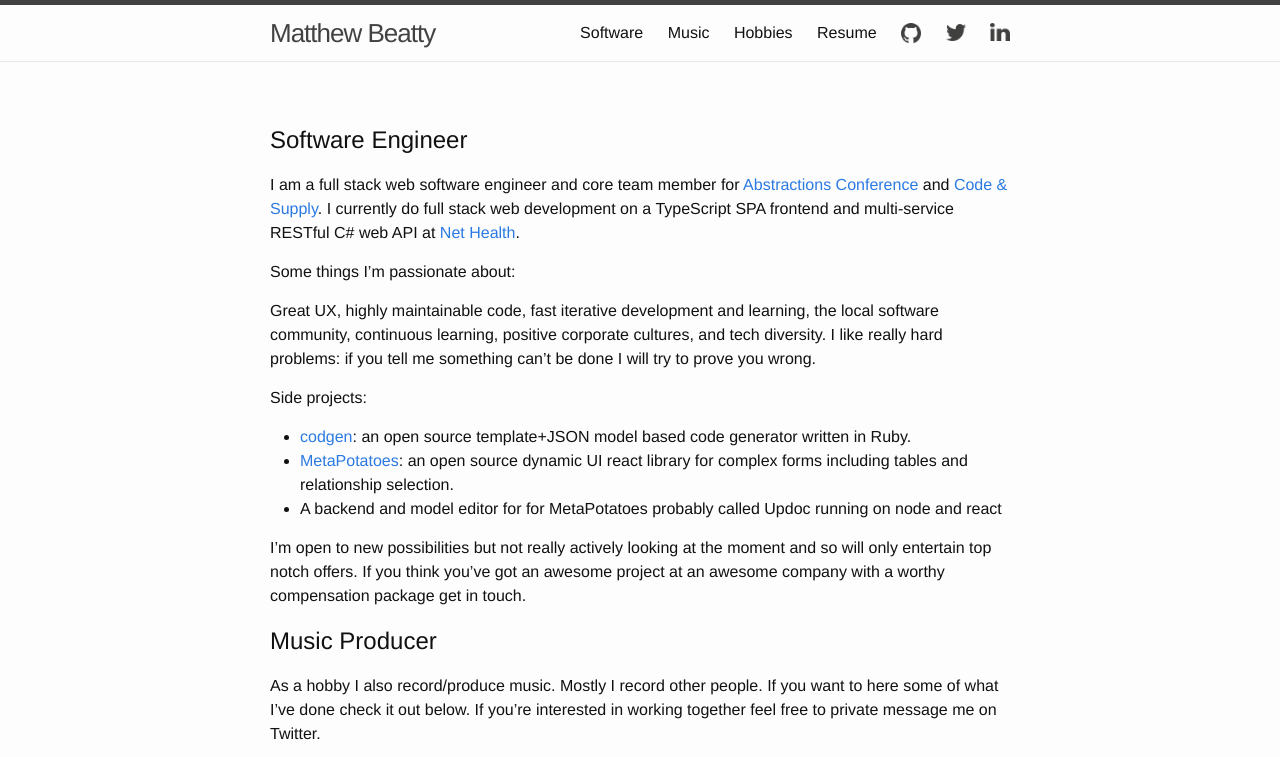
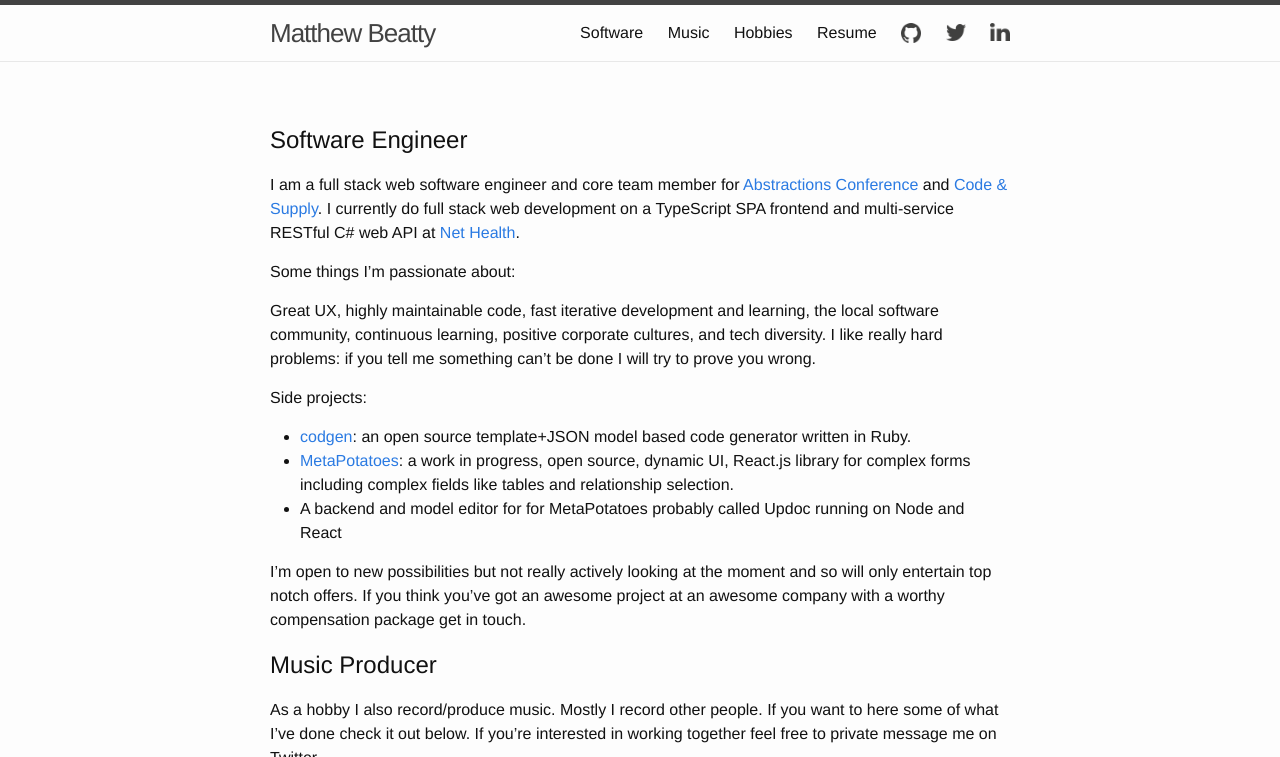
Before and after one commit to beattyml1/beattyml1.github.io, a Jekyll site: the page built from index.md, in a window 1280 px wide and 900 px high, cut to the strip 0-757 px from the top of the window. Built offline with Jekyll 4.4.1, drawn with Linux system fonts in a browser that asks for light colours.

Commit message:
Update index.md

```diff
--- a/index.md
+++ b/index.md
@@ -13,8 +13,8 @@ Great UX, highly maintainable code, fast iterative development and learning, the
 Side projects:
 
 - [codgen](https://github.com/beattyml1/codgen): an open source template+JSON model based code generator written in Ruby.
-- [MetaPotatoes](https://github.com/beattyml1/MetaPotatoes): an open source dynamic UI react library for complex forms including tables and relationship selection.
-- A backend and model editor for for MetaPotatoes probably called Updoc running on node and react
+- [MetaPotatoes](https://github.com/beattyml1/MetaPotatoes): a work in progress, open source, dynamic UI, React.js library for complex forms including complex fields like tables and relationship selection.
+- A backend and model editor for for MetaPotatoes probably called Updoc running on Node and React
 
 I'm open to new possibilities but not really actively looking at the moment and so will only entertain top notch offers. If you think you've got an awesome project at an awesome company with a worthy compensation package get in touch.
 
```
